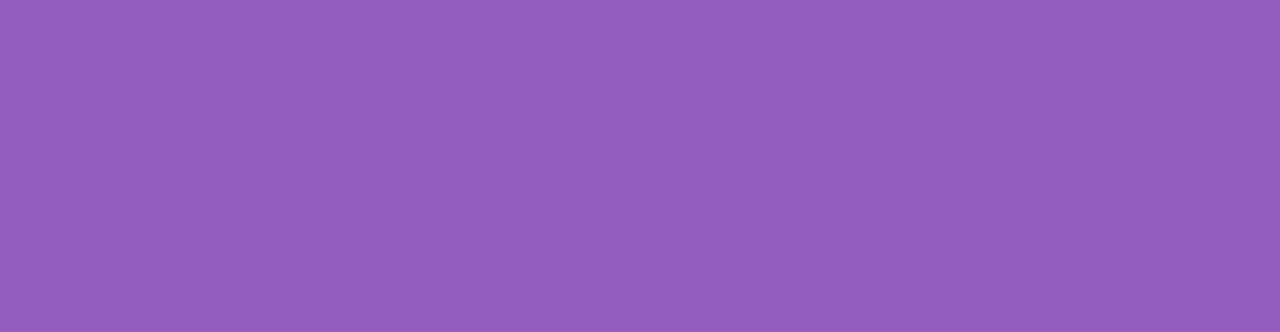
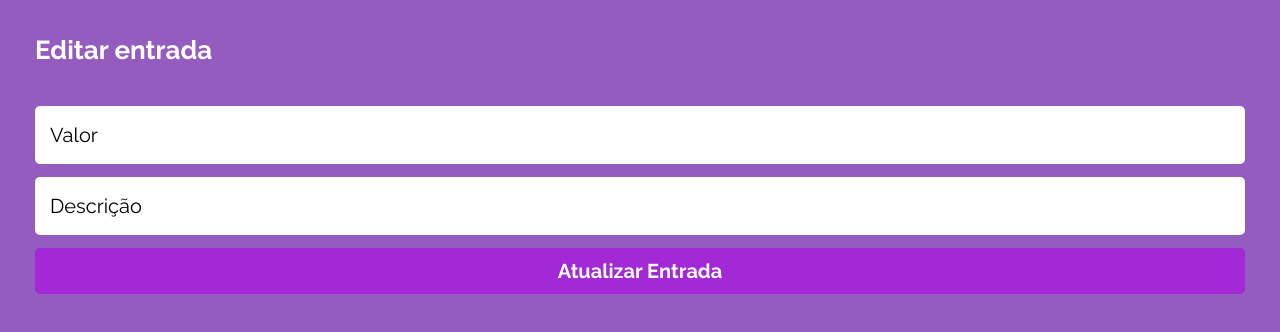
Before and after one commit to cassandra-mn/mywallet-front, a React (Create React App) app: page /transactions/edit-input/1 in a window 1280 px wide. Before the commit this address had no page. Shown: the top 332 px of the page. Built offline with nearby package versions, Linux system fonts and the light colour scheme; a web font is replaced by a local one.

Commit message:
update screen

```diff
--- a/src/Componentes/App.js
+++ b/src/Componentes/App.js
@@ -5,6 +5,8 @@ import SignIn from './SignIn';
 import SignUp from './SignUp';
 import Inputs from './Inputs';
 import Outputs from './Outputs';
+import EditInput from './EditInput';
+import EditOutput from './EditOutput';
 import Transactions from './Transactions';
 import UserContext from './../context/UserContext';
 
@@ -20,6 +22,8 @@ export default function App() {
                 <Route path='/transactions' element={<Transactions/>}/>
                 <Route path='/transactions/input' element={<Inputs/>}/>
                 <Route path='/transactions/output' element={<Outputs/>}/>
+                <Route path='/transactions/edit-input/:id' element={<EditInput/>}/>
+                <Route path='/transactions/edit-output/:id' element={<EditOutput/>}/>
                 <Route />
             </Routes>
         </BrowserRouter>
--- /dev/null
+++ b/src/Componentes/EditInput.js
@@ -0,0 +1,92 @@
+import {useNavigate, useParams} from 'react-router-dom';
+import {useState, useContext} from 'react';
+import styled from 'styled-components';
+import axios from 'axios';
+
+import UserContext from './../context/UserContext';
+
+export default function Outputs() {
+    const navigate = useNavigate();
+    const {user} = useContext(UserContext);
+    const {id} = useParams();
+    const [data, setData] = useState({
+        value: '',
+        description: ''
+    });
+
+    async function update() {
+        try {
+            await axios.put(`http://localhost:5000/transactions/${id}`, data, {
+                headers: {Authorization: `Bearer ${user.token}`}
+            });
+            alert('Entrada atualizada');
+            navigate('/transactions');
+        } catch(e) {
+            alert(e.response.data);
+        }
+    }
+
+    return (
+        <Container>
+            <H1>Editar entrada</H1>
+
+            <Input placeholder='Valor' value={data.value} onChange={e => setData({...data, value: e.target.value})}/>
+            <Input placeholder='Descrição' value={data.description} onChange={e => setData({...data, description: e.target.value})}/>
+
+            <Button onClick={update}>Atualizar Entrada</Button>
+        </Container>
+    );
+}
+
+const Container = styled.div`
+    height: 100vh;
+    padding: 35px;
+    display: flex;
+    flex-direction: column;
+`;
+
+const H1 = styled.h1`
+    font-size: 26px;
+    line-height: 31px;
+    font-weight: 700;
+    margin-bottom: 40px;
+    color: #FFFFFF;
+    font-family: 'Raleway';
+`;
+
+const Input = styled.input`
+    width: 100%;
+    height: 58px;
+    padding: 15px;
+    font-size: 20px;
+    margin-bottom: 13px;
+    border-radius: 5px;
+    border: none;
+    background: #FFFFFF;
+    font-family: 'Raleway';
+
+    ::placeholder {
+        font-size: 20px;
+        line-height: 23px;
+        color: #000000;
+        font-family: 'Raleway';
+    }
+`;
+
+const Button = styled.button`
+    width: 100%;
+    height: 46px;
+    font-weight: 700;
+    font-size: 20px;
+    line-height: 23px;
+    border-radius: 5px;
+    text-align: center;
+    border: none;
+    color: #FFFFFF;
+    background: #A328D6;
+    font-family: 'Raleway';
+
+    :hover {
+        cursor: pointer;
+    }
+`;
--- /dev/null
+++ b/src/Componentes/EditOutput.js
@@ -0,0 +1,92 @@
+import {useNavigate, useParams} from 'react-router-dom';
+import {useState, useContext} from 'react';
+import styled from 'styled-components';
+import axios from 'axios';
+
+import UserContext from './../context/UserContext';
+
+export default function Outputs() {
+    const navigate = useNavigate();
+    const {user} = useContext(UserContext);
+    const {id} = useParams();
+    const [data, setData] = useState({
+        value: '',
+        description: ''
+    });
+
+    async function update() {
+        try {
+            await axios.put(`http://localhost:5000/transactions/${id}`, data, {
+                headers: {Authorization: `Bearer ${user.token}`}
+            });
+            alert('Saída atualizada');
+            navigate('/transactions');
+        } catch(e) {
+            alert(e.response.data);
+        }
+    }
+
+    return (
+        <Container>
+            <H1>Editar saída</H1>
+
+            <Input placeholder='Valor' value={data.value} onChange={e => setData({...data, value: e.target.value})}/>
+            <Input placeholder='Descrição' value={data.description} onChange={e => setData({...data, description: e.target.value})}/>
+
+            <Button onClick={update}>Atualizar saída</Button>
+        </Container>
+    );
+}
+
+const Container = styled.div`
+    height: 100vh;
+    padding: 35px;
+    display: flex;
+    flex-direction: column;
+`;
+
+const H1 = styled.h1`
+    font-size: 26px;
+    line-height: 31px;
+    font-weight: 700;
+    margin-bottom: 40px;
+    color: #FFFFFF;
+    font-family: 'Raleway';
+`;
+
+const Input = styled.input`
+    width: 100%;
+    height: 58px;
+    padding: 15px;
+    font-size: 20px;
+    margin-bottom: 13px;
+    border-radius: 5px;
+    border: none;
+    background: #FFFFFF;
+    font-family: 'Raleway';
+
+    ::placeholder {
+        font-size: 20px;
+        line-height: 23px;
+        color: #000000;
+        font-family: 'Raleway';
+    }
+`;
+
+const Button = styled.button`
+    width: 100%;
+    height: 46px;
+    font-weight: 700;
+    font-size: 20px;
+    line-height: 23px;
+    border-radius: 5px;
+    text-align: center;
+    border: none;
+    color: #FFFFFF;
+    background: #A328D6;
+    font-family: 'Raleway';
+
+    :hover {
+        cursor: pointer;
+    }
+`;
--- a/src/Componentes/Transactions.js
+++ b/src/Componentes/Transactions.js
@@ -17,10 +17,7 @@ export default function Transactions() {
     useEffect(() => {
         (async () => {
             try {
-                const transactions = await axios.get('http://localhost:5000/transactions', {
-                    headers: {Authorization: `Bearer ${user.token}`}
-                });
-                setTransactions(transactions.data);
+                getData();
             } catch(e) {
                 alert('Erro ao obter transações');
                 console.log(e);
@@ -28,17 +25,35 @@ export default function Transactions() {
         })();
     }, []);
 
+    async function getData() {
+        const transactions = await axios.get('http://localhost:5000/transactions', {
+            headers: {Authorization: `Bearer ${user.token}`}
+        });
+        setTransactions(transactions.data);
+    }
+
     async function exclude(transaction) {
-        console.log('Deletando ', transaction._id);
-
         try {
             const confirm = window.confirm('Tem certeza que deseja apagar essa transação?');
-            return confirm ? (
+            if (confirm) {
                 await axios.delete(`http://localhost:5000/transactions/${transaction._id}`, {
-                headers: {Authorization: `Bearer ${user.token}`}
-            })) : '';
+                    headers: {Authorization: `Bearer ${user.token}`}
+                });
+                getData();
+            }
         } catch(e) {
             alert(e.response.data);
+        }
+    }
+
+    async function update(transaction) {
+        try {
+            console.log(transaction);
+            if (transaction.type === 'input') navigate(`/transactions/edit-input/${transaction._id}`);
+            else navigate(`/transactions/edit-output/${transaction._id}`);
+        } catch(e) {
+            alert('Erro');
+            console.log(e);
         }
     }
 
@@ -61,7 +76,7 @@ export default function Transactions() {
                                 <List>
                                     <Group>
                                         <Info1>{date}</Info1>
-                                        <Info2>{description}</Info2>
+                                        <Info2 onClick={() => update(transaction)}>{description}</Info2>
                                     </Group>
                                     <Group>
                                         <Value color={type === 'input' ? '#03AC00' : '#C70000'}>{number}</Value>
@@ -225,6 +240,10 @@ const Info1 = styled.p`
 
 const Info2 = styled.p`
     color: #000000;
+
+    :hover {
+        cursor: pointer;
+    }
 `;
 
 const Value = styled.p`
```
